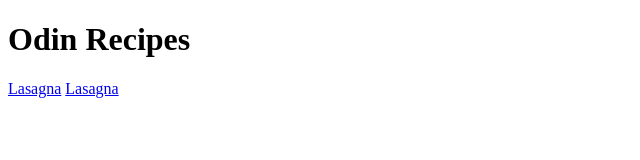
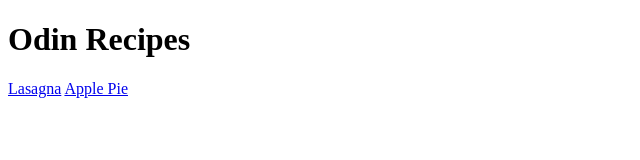
Before and after one commit to Portelldx/odin-recipes, a plain HTML site: page index.html in a window 1280 px wide. Shown: the full height of the page, 0-640 px from the left. Drawn offline with Linux system fonts and the light colour scheme.

```diff
--- a/index.html
+++ b/index.html
@@ -9,7 +9,7 @@
 <body>
     <h1>Odin Recipes</h1>
     <a href="recipes/lasagna.html">Lasagna</a>
-    <a href="recipes/applepie.html">Lasagna</a>
+    <a href="recipes/applepie.html">Apple Pie</a>
 
 </body>
 </html>
```
